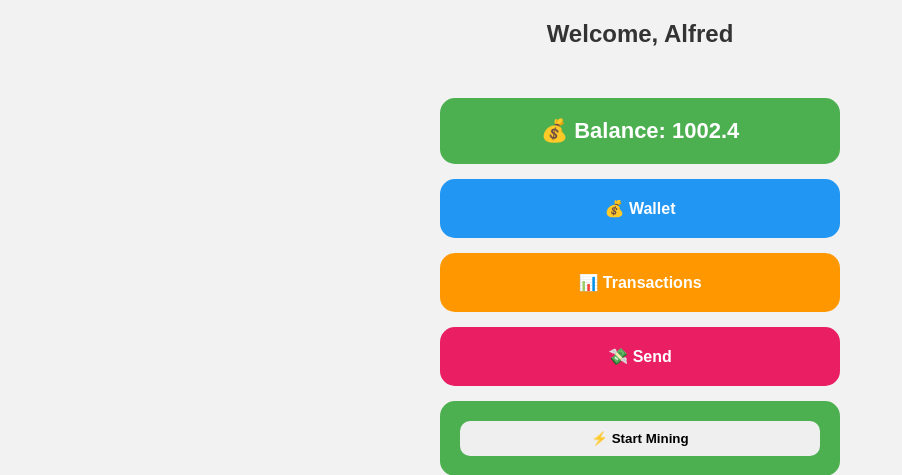
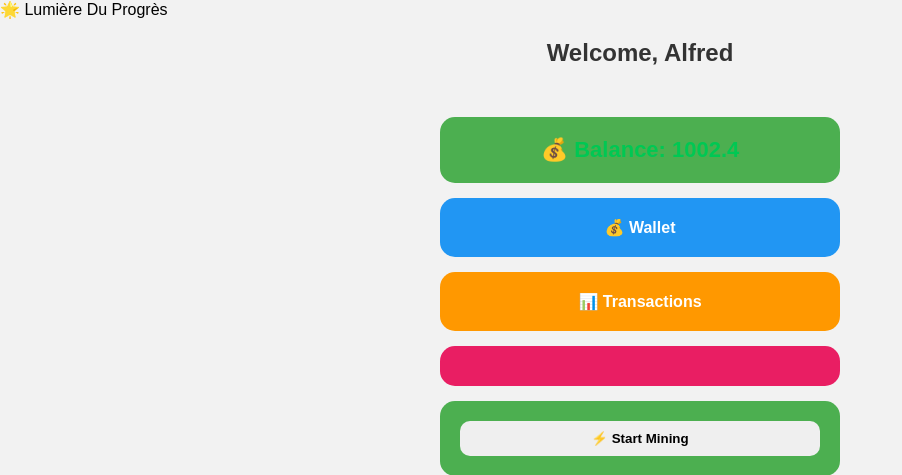
Before and after one commit to ali-fred/lumiere-app, a Flask app: page /dashboard/Alfred in a window 1280 px wide. Shown: the top 475 px of the page, without its empty margins (0-902 px from the left). Run offline with Flask 3, Linux system fonts and the light colour scheme; a user stored in the database is signed in; data comes from the database, SQL or seed files in the repository; grey boxes are pictures that could not be loaded.

Commit message:
update dashboard_full design

```diff
--- a/app.py
+++ b/app.py
@@ -270,5 +270,6 @@ def logout():
 # ------------------------
 # Run
 # ------------------------
-if __name__ == '__main__':
-    app.run(host='0.0.0.0', port=10000)
+if __name__ == "__main__":
+    port = int(os.environ.get("PORT", 5000))
+    app.run(host="0.0.0.0", port=port)
--- a/templates/dashboard_full.html
+++ b/templates/dashboard_full.html
@@ -9,9 +9,36 @@
         .balance {
             font-size: 22px;
         }
-    </style>
+
+<style>
+.header {
+    background: linear-gradient(to right, #0f2027, #2c5364);
+    color: white;
+    padding: 15px;
+    text-align: center;
+    font-weight: bold;
+}
+
+.balance {
+    color: #00c853;
+    font-weight: bold;
+}
+
+.menu a {
+    background: linear-gradient(to right, #1e90ff, #00bcd4);
+    transition: 0.3s;
+}
+
+.menu a:hover {
+    background: linear-gradient(to right, #007bff, #0097a7);
+}
+</style>
+
+</style>
 </head>
-
+<div class="header">
+    🌟 Lumière Du Progrès
+</div>
 <body>
 
 <h2>Welcome, {{ user.username }}</h2>
@@ -35,7 +62,7 @@
 
     <!-- SEND -->
     <div class="card red">
-        <a href="/send/{{ user.username }}">💸 Send</a>
+<a href="/send/{{ username }}" onclick="cooldown(this)">
     </div>
 
     <!-- MINING -->
@@ -68,8 +95,22 @@
         <a href="/finance/{{ user.username }}">💹 Finance</a>
     </div>
 
+
+<div style="margin:20px;">
+    🔗 Share your link:<br>
+    <input type="text" value="https://lumiere-app-yygr.onrender.com/register?ref={{ username }}" readonly style="width:100%; padding:10px;">
 </div>
+<script>
+function cooldown(btn) {
+    btn.style.pointerEvents = "none";
+    btn.style.opacity = "0.5";
 
+    setTimeout(() => {
+        btn.style.pointerEvents = "auto";
+        btn.style.opacity = "1";
+    }, 3000);
+}
+</script>
 <a class="logout" href="/logout">Logout</a>
 
 </body>
```
